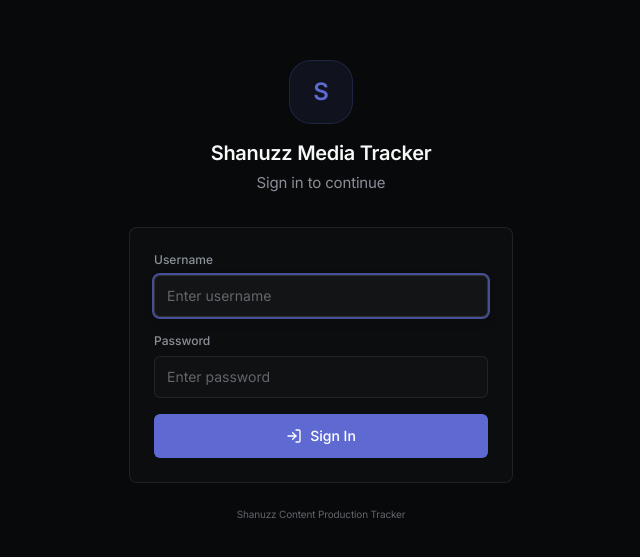
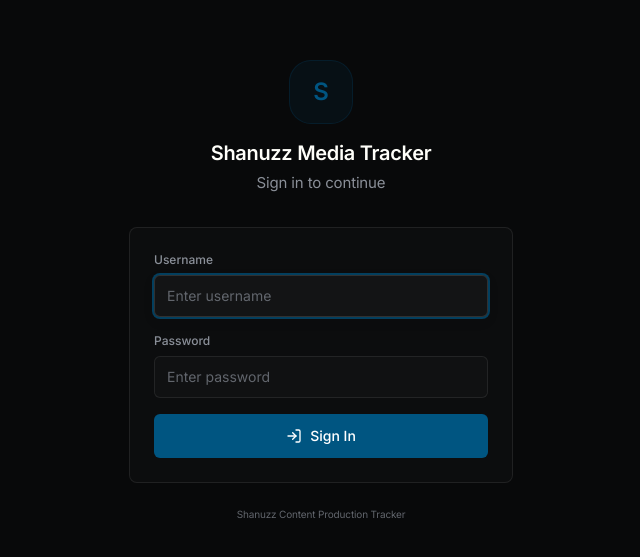
Before and after one commit to syntaxFool/app-media-tracker.aika-shuz.fyi, a Next.js app: page /login in a window 1280 px wide. Shown: the part 109-666 px from the top of the page, without its empty margins (319-959 px from the left). Built offline with nearby package versions, Linux system fonts and the light colour scheme.

Commit message:
feat: apply color palette — #005581 navy primary, #72cdf4 accent, #ffd200 warning, #fffffa foreground

```diff
--- a/src/app/globals.css
+++ b/src/app/globals.css
@@ -28,12 +28,12 @@
   ::-webkit-scrollbar-thumb { background: rgba(255, 255, 255, 0.08); border-radius: 3px; }
   ::-webkit-scrollbar-thumb:hover { background: rgba(255, 255, 255, 0.12); }
 
-  ::selection { background: rgba(94, 106, 210, 0.3); color: #f7f8f8; }
+  ::selection { background: rgba(0, 85, 129, 0.3); color: #fffffa; }
 
   *:focus-visible {
     outline: none;
     box-shadow:
-      0 0 0 2px color-mix(in oklab, #5e6ad2, transparent 30%),
+      0 0 0 2px color-mix(in oklab, #005581, transparent 30%),
       0 4px 12px rgba(0, 0, 0, 0.1);
   }
 }
@@ -45,8 +45,8 @@
   }
 
   .btn-primary {
-    @apply bg-[#5e6ad2] text-white rounded-sm px-4 py-2 text-sm font-[510]
-      hover:bg-[#828fff] transition-all duration-150 ease-standard active:scale-[0.98];
+    @apply bg-[#005581] text-white rounded-sm px-4 py-2 text-sm font-[510]
+      hover:bg-[#006b9e] transition-all duration-150 ease-standard active:scale-[0.98];
   }
 
   .btn-danger {
--- a/src/app/layout.tsx
+++ b/src/app/layout.tsx
@@ -17,7 +17,7 @@ export const metadata: Metadata = {
 };
 
 export const viewport: Viewport = {
-  themeColor: "#5e6ad2",
+  themeColor: "#005581",
   width: "device-width",
   initialScale: 1,
   maximumScale: 1,
--- a/tailwind.config.ts
+++ b/tailwind.config.ts
@@ -7,21 +7,21 @@ const config: Config = {
     extend: {
       colors: {
         background: "#08090a",
-        foreground: "#f7f8f8",
+        foreground: "#fffffa",
         panel: "#0f1011",
         surface: "#191a1b",
         "surface-2": "#28282c",
 
-        "fg-primary": "#f7f8f8",
+        "fg-primary": "#fffffa",
         "fg-secondary": "#d0d6e0",
         "fg-tertiary": "#8a8f98",
         "fg-quaternary": "#62666d",
 
-        primary: { DEFAULT: "#5e6ad2", foreground: "#ffffff", hover: "#828fff" },
-        accent: { DEFAULT: "#7170ff", foreground: "#ffffff", hover: "#828fff" },
+        primary: { DEFAULT: "#005581", foreground: "#fffffa", hover: "#006b9e" },
+        accent: { DEFAULT: "#72cdf4", foreground: "#08090a", hover: "#8ed8f7" },
 
         success: "#27a644",
-        warning: "#eab308",
+        warning: "#ffd200",
         danger: "#dc2626",
 
         border: "rgba(255,255,255,0.08)",
@@ -29,7 +29,7 @@ const config: Config = {
         "border-solid": "#23252a",
 
         muted: { DEFAULT: "#1a1b1e", foreground: "#8a8f98" },
-        card: { DEFAULT: "#0f1011", foreground: "#f7f8f8" },
+        card: { DEFAULT: "#0f1011", foreground: "#fffffa" },
       },
       borderRadius: {
         sm: "6px",
```
Also changed, not shown: public/manifest.json.
